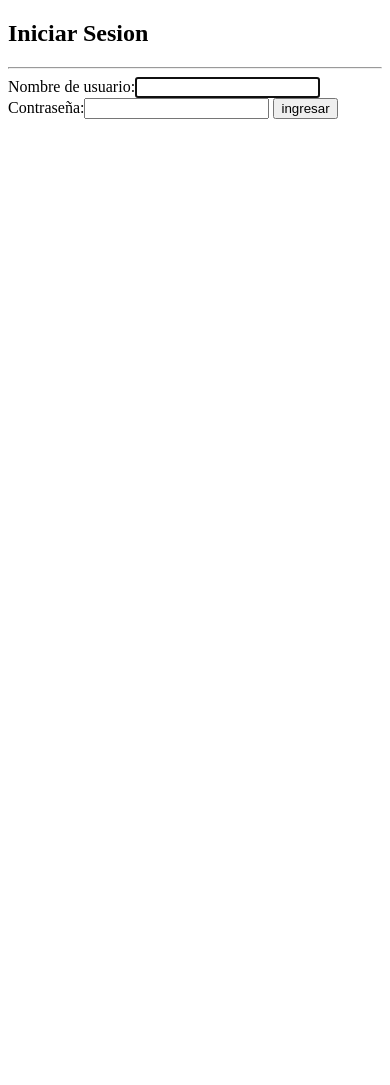
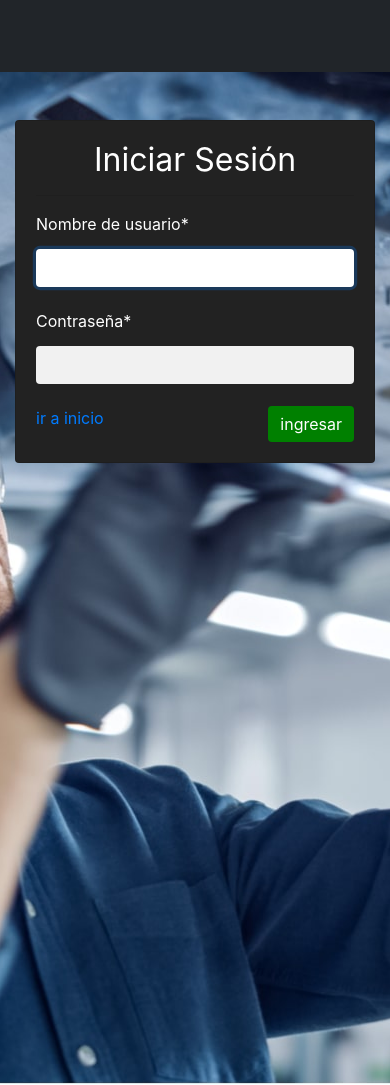
Before and after one commit to AxelMirandaa/Mechanic-2.0, a Django app: page /accounts/login/ in a window 390 px wide. Before the commit the page ends 119 px from the top, so only its background shows below. Run offline with Django 3.2, Linux system fonts and the light colour scheme; some libraries are stand-ins or nearby versions.

Commit message:
iniciar sesion

```diff
--- a/app/templates/registration/login.html
+++ b/app/templates/registration/login.html
@@ -1,34 +1,45 @@
+{% load static %}
+
 <!DOCTYPE html>
 <html lang="es">
+
 <head>
     <meta charset="UTF-8">
     <meta http-equiv="X-UA-Compatible" content="IE=edge">
     <meta name="viewport" content="width=device-width, initial-scale=1.0">
     <title>Login</title>
+    <link rel="stylesheet" href="https://maxcdn.bootstrapcdn.com/bootstrap/4.5.2/css/bootstrap.min.css" />
+    <link type="text/css" rel="stylesheet" href="{% static 'app/css/style.css' %}"/>
 </head>
+
 <body>
+    {% load crispy_forms_tags %}
+    <br>
+    <br>
+    <br>
 
-    <div class="container">
-        <div class="row">
-            <div class="col-12 col-md-6 offset-md-3">
-                <div class="card">
-                    <div class="card-body">
-                        <h2>Iniciar Sesion</h2>
-                        <hr>
-                        <form action="" method="POST">
-                            {% csrf_token %}
-                            {{ form }}
-                            <input type="submit" value="ingresar">
-                        </form>
-
+    <div class="imagen-efecto">
+        <div class="container ">
+            <div class="row">
+                <div class="col-12 col-md-6 offset-md-3 ">
+                    <div class="card mt-5" style="background-color:#222222;">
+                        <div class="card-body ">
+                            <h2>Iniciar Sesión</h2>
+                            <hr>
+                            <form action="" method="POST">
+                                {% csrf_token %}
+                                {{ form|crispy }}
+                                <a href="{% url 'home' %}">ir a inicio</a>
+                                <input type="submit" value="ingresar" class="btn btn-success float-right">
+                            </form>
+                        </div>
                     </div>
-
                 </div>
-
             </div>
-
         </div>
     </div>
 
+
 </body>
+
 </html>
```
Also changed, not shown: app/templates/app/base.html (+13 -0 lines).
